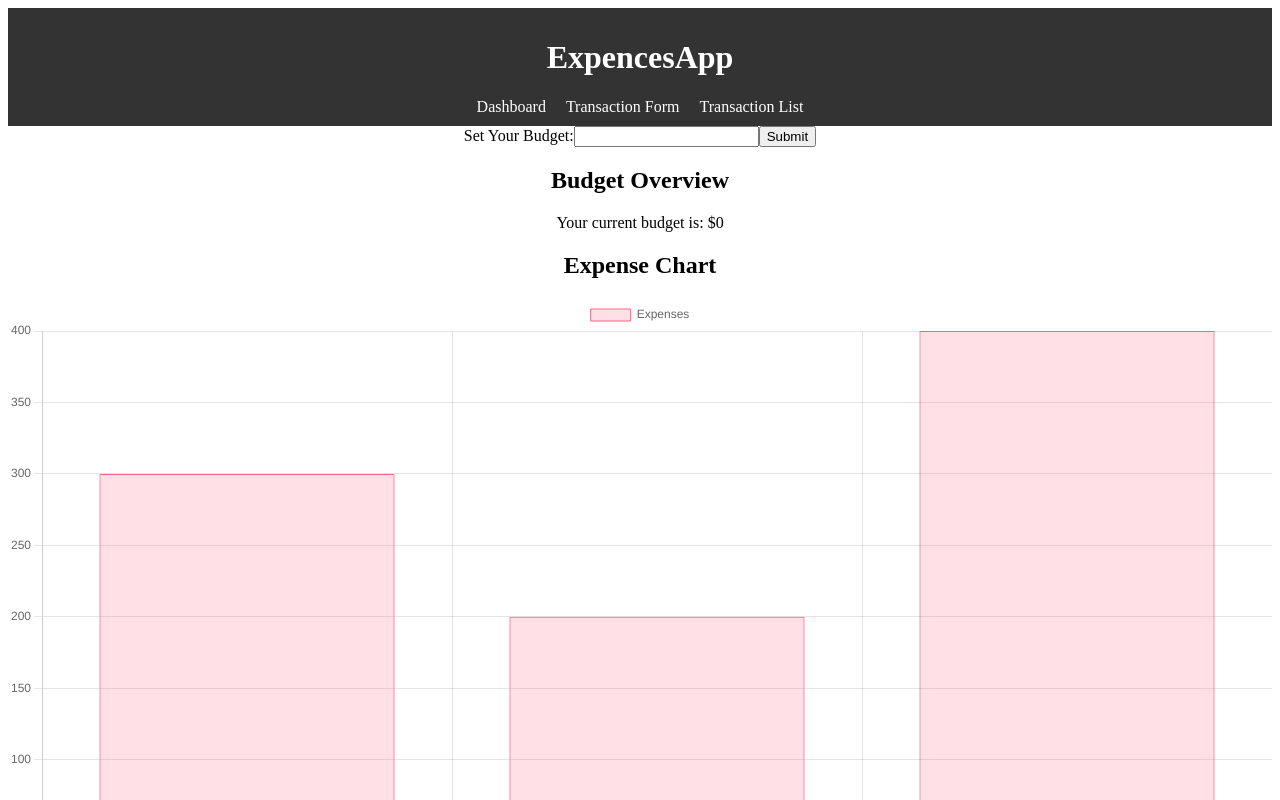
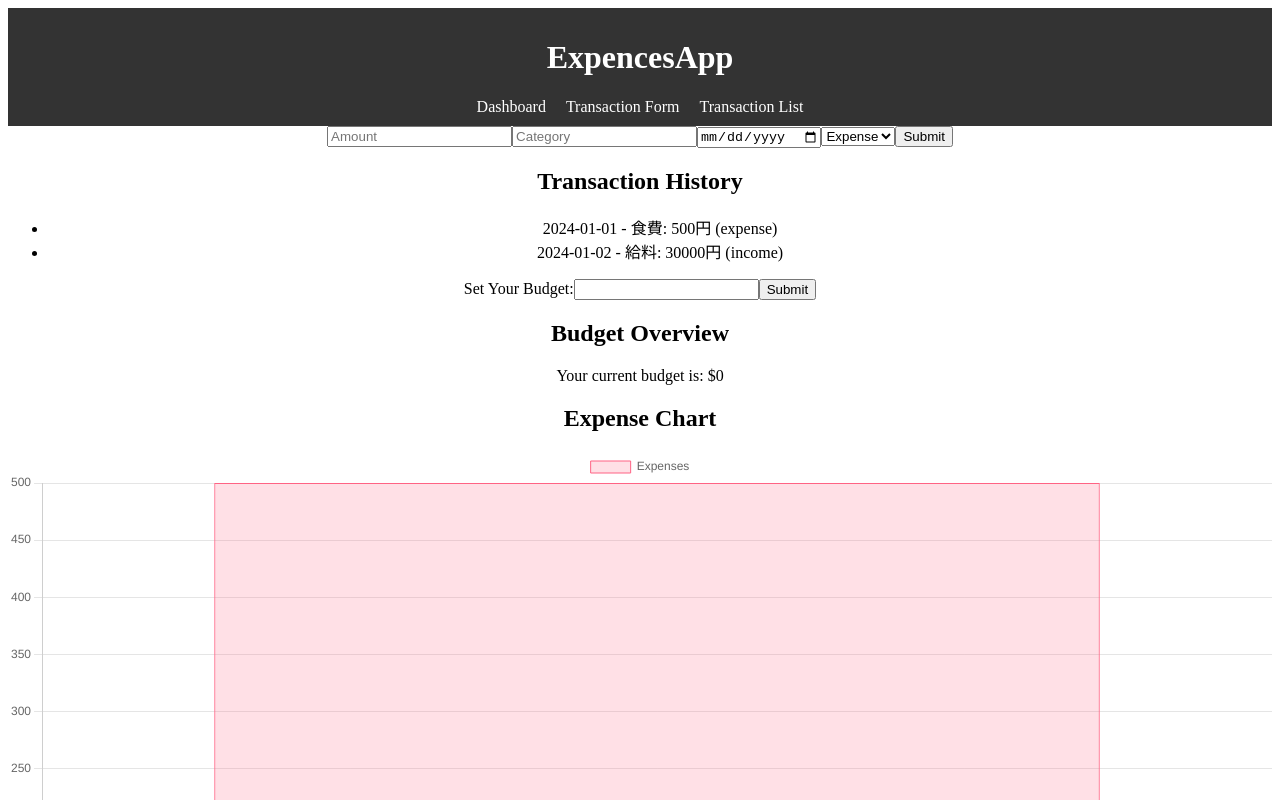
Before and after one commit to KRYgroup/ExpensesApp, a React (Create React App) app in the folder appli/: page / in a window 1280 px wide. Shown: the top 800 px of the page. Built offline with nearby package versions, Linux system fonts and the light colour scheme; no server answers.

Commit message:
transaction form base

```diff
--- a/appli/src/App.js
+++ b/appli/src/App.js
@@ -7,6 +7,8 @@ import BudgetForm from "./components/BudgetForm"; // Make sure to import BudgetF
 import BudgetOverview from "./components/BudgetOverview"; // Make sure to import BudgetOverview
 import Header from "./components/Header";
 import Footer from "./components/Footer";
+import TransactionForm from './components/TransactionForm';
+import TransactionList from './components/TransactionList';
 
 function App() {
   // Add state for the budget
@@ -31,16 +33,30 @@ function App() {
     setBudget(newBudget);
   };
 
+  // 仮の取引データ
+  const [transactions, setTransactions] = useState([
+    { date: '2024-01-01', category: '食費', amount: 500, type: 'expense' },
+    { date: '2024-01-02', category: '給料', amount: 30000, type: 'income' },
+    // ... 他の取引データ
+  ]);
+
+  // 新しい取引を追加する関数
+  const addTransaction = (newTransaction) => {
+    setTransactions([...transactions, newTransaction]);
+  };
+
   return (
     <div className="App">
       <Header />
       <div className="content">
+        <TransactionForm addTransaction={addTransaction} />
+        <TransactionList transactions={transactions} />
         {/* BudgetForm allows setting of a new budget */}
         <BudgetForm onFormSubmit={handleBudgetSubmit} />
         {/* BudgetOverview displays the current budget */}
         <BudgetOverview budget={budget} />
-        <ExpenseChart expenses={sampleExpenses} />
-        <IncomeChart incomes={sampleIncomes} />
+        <ExpenseChart expenses={transactions.filter(t => t.type === 'expense')} />
+        <IncomeChart incomes={transactions.filter(t => t.type === 'income')} />
         <CurrencyExchangeRate baseCurrency="AUD" targetCurrency="JPY" amount={amountToConvert} />
       </div>
       <Footer />
--- a/appli/src/components/TransactionForm.js
+++ b/appli/src/components/TransactionForm.js
@@ -0,0 +1,28 @@
+import React, { useState } from 'react';
+
+function TransactionForm() {
+  const [amount, setAmount] = useState('');
+  const [category, setCategory] = useState('');
+  const [date, setDate] = useState('');
+  const [type, setType] = useState('expense'); // 'expense' または 'income'
+
+  const handleSubmit = (e) => {
+    e.preventDefault();
+    // ここで入力値を処理します（例えば、状態をリフトアップして親コンポーネントに送信）
+  };
+
+  return (
+    <form onSubmit={handleSubmit}>
+      <input type="number" value={amount} onChange={(e) => setAmount(e.target.value)} placeholder="Amount" />
+      <input type="text" value={category} onChange={(e) => setCategory(e.target.value)} placeholder="Category" />
+      <input type="date" value={date} onChange={(e) => setDate(e.target.value)} />
+      <select value={type} onChange={(e) => setType(e.target.value)}>
+        <option value="expense">Expense</option>
+        <option value="income">Income</option>
+      </select>
+      <button type="submit">Submit</button>
+    </form>
+  );
+}
+
+export default TransactionForm;
--- a/appli/src/components/TransactionList.js
+++ b/appli/src/components/TransactionList.js
@@ -0,0 +1,18 @@
+import React from 'react';
+
+function TransactionList({ transactions }) {
+  return (
+    <div>
+      <h2>Transaction History</h2>
+      <ul>
+        {transactions.map((transaction, index) => (
+          <li key={index}>
+            {transaction.date} - {transaction.category}: {transaction.amount}円 ({transaction.type})
+          </li>
+        ))}
+      </ul>
+    </div>
+  );
+}
+
+export default TransactionList;
```
